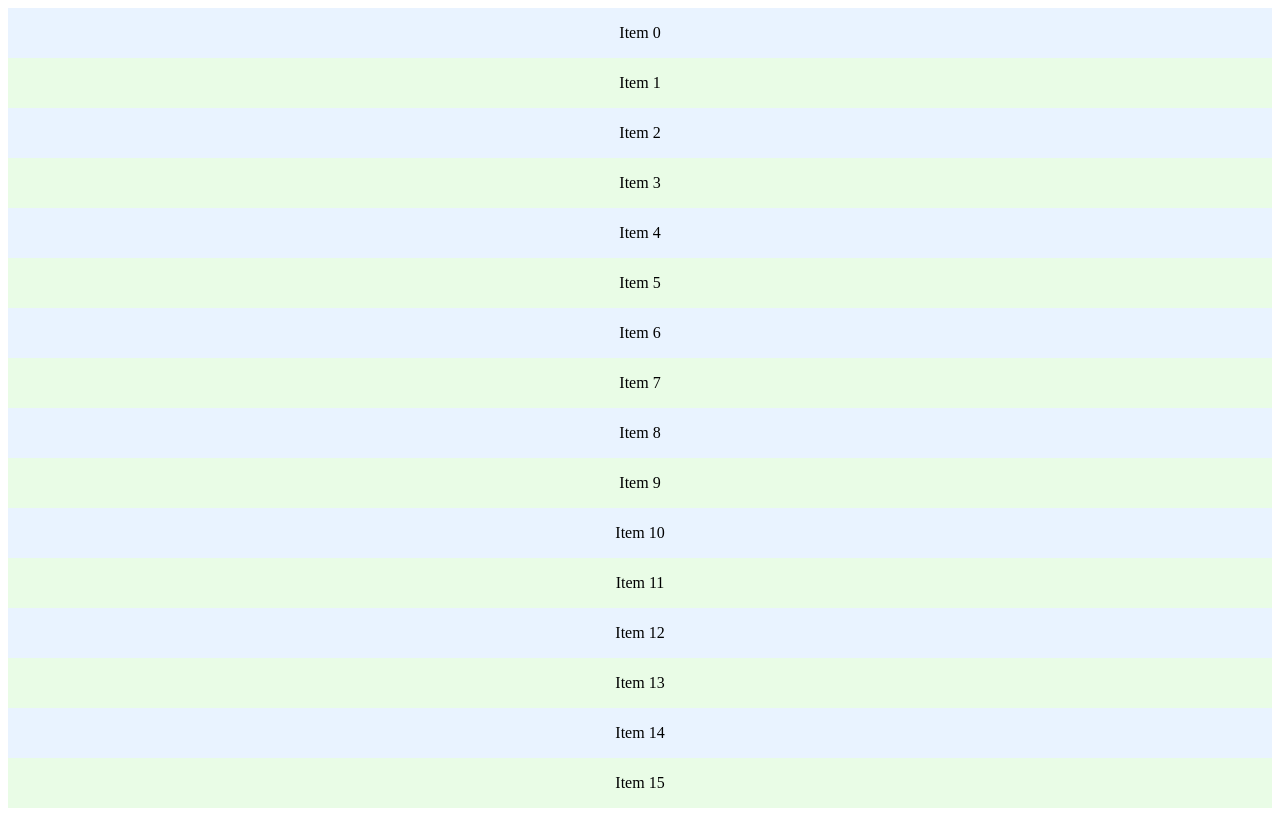
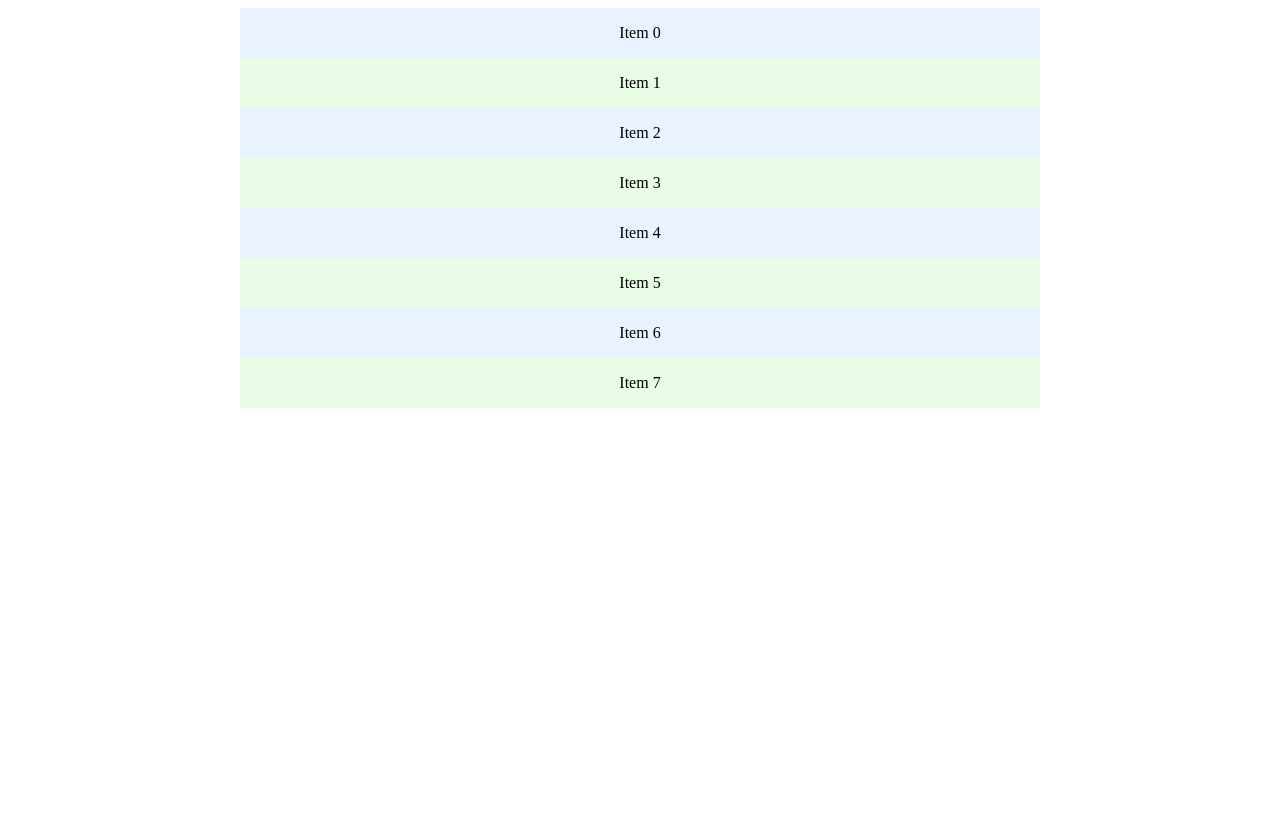
Before and after one commit to www3b/virtual-list-react, a React (Create React App) app: page / in a window 1280 px wide. Built offline with nearby package versions, Linux system fonts and the light colour scheme.

Commit message:
convenient window size

```diff
--- a/src/App.tsx
+++ b/src/App.tsx
@@ -1,6 +1,4 @@
 import React from 'react';
-
-import cache from './utils/cache';
 
 import { Item } from './components/Item';
 import { List } from './components/List';
@@ -10,7 +8,9 @@ const App: React.FC = () => {
   const styles = {
     display: 'flex',
     flexDirection: 'column',
-    height: '100vh',
+    height: '400px',
+    width: '800px',
+    margin: '0 auto',
   } as const;
   return (
     <div className="App" style={styles}>
```
